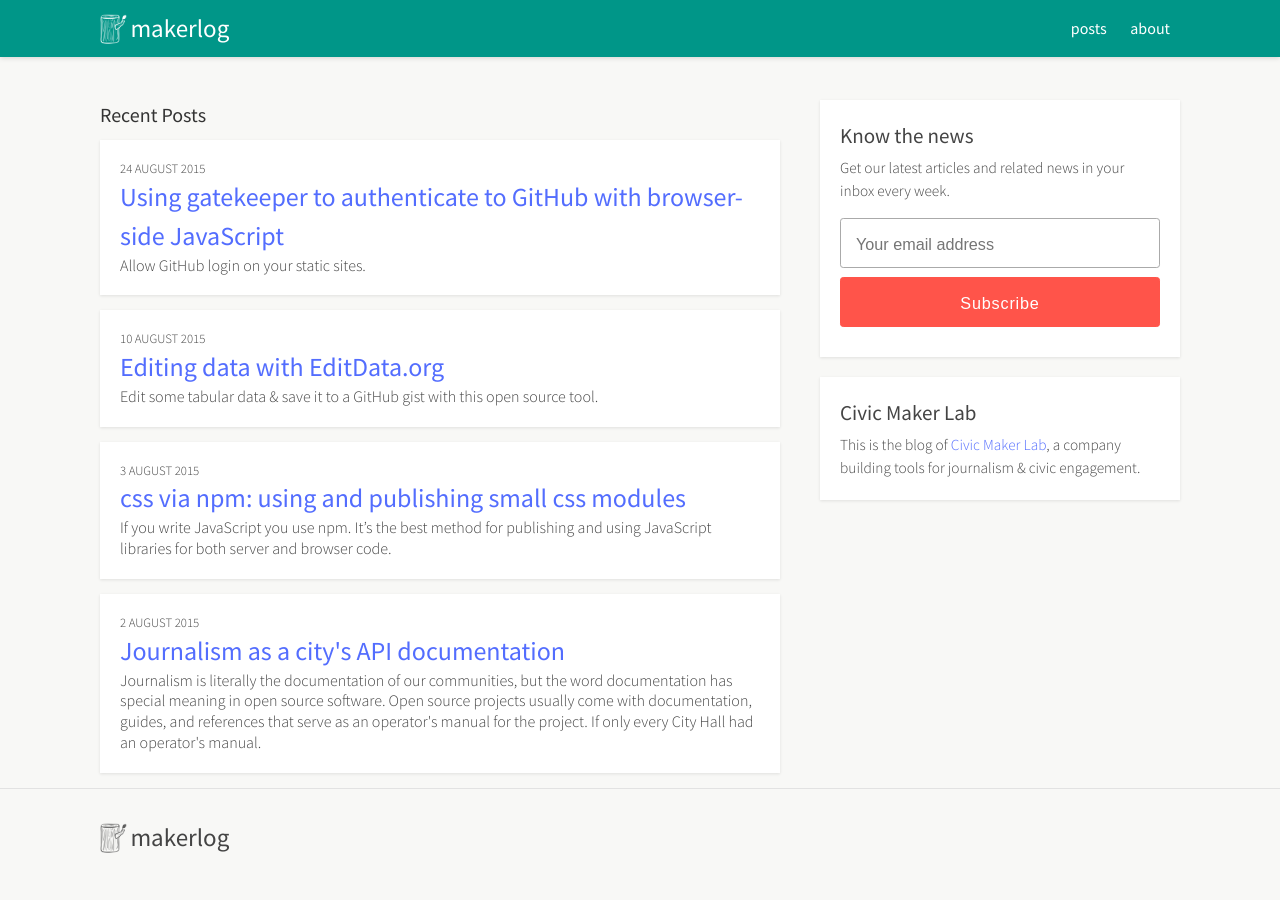
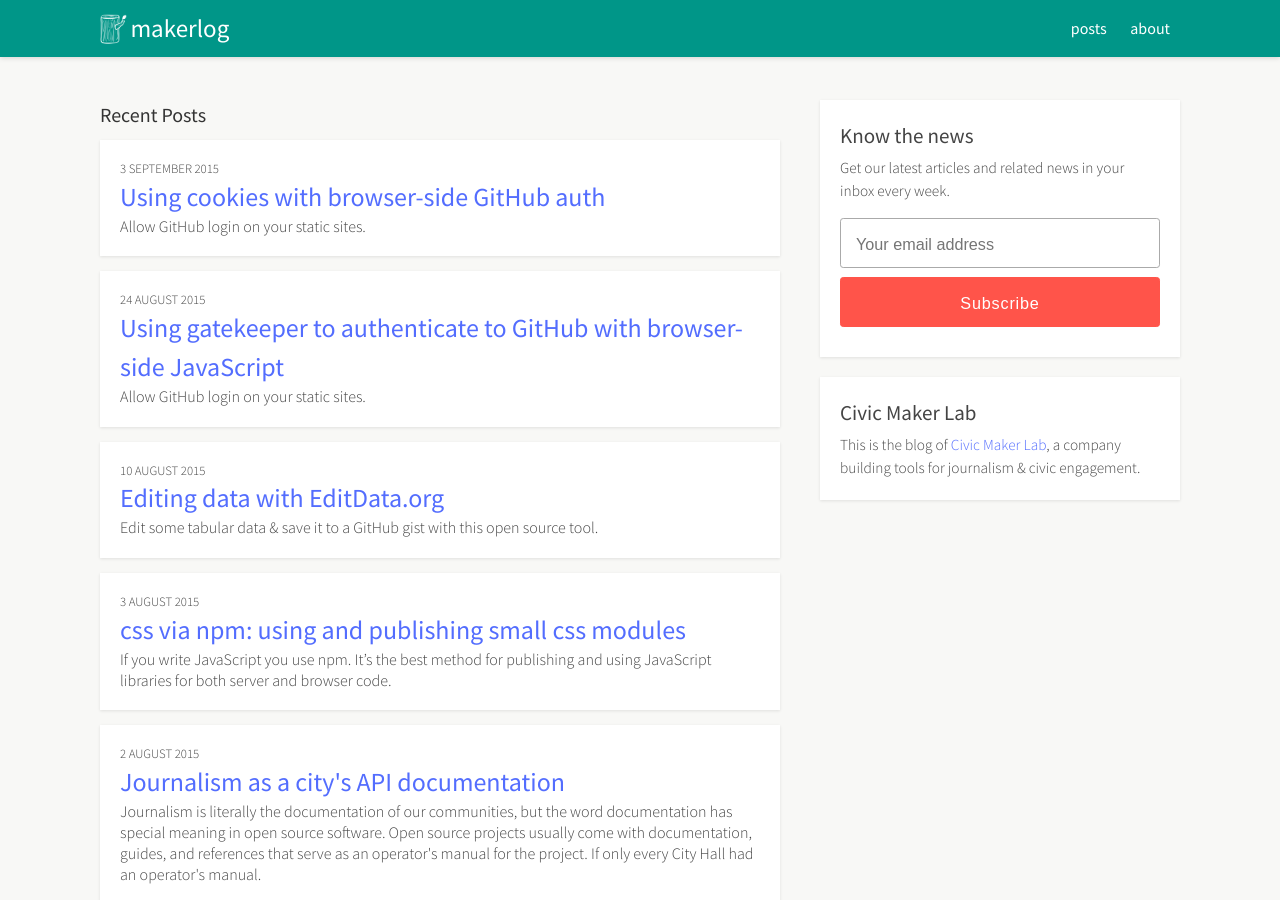
Before and after one commit to cityarcade/makerlog.org, a Jekyll site: the page built from index.html, in a window 1280 px wide and 900 px high. Built offline with Jekyll 4.4.1, drawn with Linux system fonts in a browser that asks for light colours; Markdown is read by kramdown in place of the engine named in the settings; comment, search, counter and statistics services are not loaded; some of the changed lines change nothing that is shown.

Commit message:
new github auth post

````diff
--- a/_posts/2015-08-24-gatekeeper-for-authenticating-with-github.md
+++ b/_posts/2015-08-24-gatekeeper-for-authenticating-with-github.md
@@ -601,6 +601,10 @@
 - [geojson.io](https://github.com/mapbox/geojson.io) – a tool for editing geojson
 - [editdata.org](https://github.com/flatsheet/editdata.org) – a tool for editing tabular data and saving it to github
 
+## Next post in the series: adding cookies
+
+Take the next steps with this tutorial: [Using cookies with browser-side GitHub auth](/posts/using-cookies-with-browser-side-github-auth).
+
 _Have a project that uses gatekeeper and want it listed? [Send a pull request](https://github.com/civicmakerlab/makerlog.org/blob/master/_posts/2015-08-24-gatekeeper-for-authenticating-with-github.md)_
 
 ## This post is open source
--- /dev/null
+++ b/_posts/2015-09-03-using-cookies-with-browser-side-github-auth.md
@@ -0,0 +1,197 @@
+---
+title: 'Using cookies with browser-side GitHub auth'
+contributors: [sethvincent]
+topics: [javascript, authentication, github]
+description: "Allow GitHub login on your static sites."
+published: true
+---
+
+Building applications on top of the GitHub API often requires authenticating users, and in this tutorial we'll cover tracking a user's access token with cookies.
+
+## Prerequisites
+
+This tutorial builds on a previous tutorial in the series. First read and work through [Using gatekeeper to authenticate to GitHub with browser-side JavaScript](/posts/gatekeeper-for-authenticating-with-github/).
+
+## Setting up your project
+
+Navigate to the project directory for the code from the previous tutorial.
+
+To see the code as it was at the end of that first tutorial, check out the post-1 branch of this repository: [github.com/sethvincent/github-auth-example/tree/post-1](https://github.com/sethvincent/github-auth-example/tree/post-1)
+
+## Start the gatekeeper server
+
+Make sure to remember to start your gatekeeper server with this command:
+
+```
+node gatekeeper/server.js
+```
+
+## New dependenciy: cookie-cutter
+
+We'll use the module [cookie-cutter](http://npmjs.org/cookie-cutter) to manage the cookies in out application.
+
+Install it with npm:
+
+```
+npm install --save cookie-cutter
+```
+
+Require the module at the top of the index.js file:
+
+```
+var cookies = require('cookie-cutter')
+```
+
+## Saving the auth token
+
+We will start adding to the `start` function to first check if there's already a cookie with the access token, and if not, get the token or render the "log in with GitHub" link.
+
+Our previous `start` function looked like this:
+
+```
+function start () {
+  var code = getCode()
+
+  if (code) {
+    getToken(code, function (err, token) {
+      getProfile(token, function (err, profile) {
+        renderProfile(profile)
+      })
+    })
+  } else {
+    renderLink()
+  }
+}
+```
+
+We'll revise it to look like this:
+
+```
+function start () {
+  var code = getCode()
+  var token = cookie.get('github-auth-example')
+
+  if (token) {
+    getProfile(token, function (err, profile) {
+      renderProfile(profile)
+    })
+  } else if (code) {
+    getToken(code, function (err, token) {
+      cookie.set('github-auth-example', token)
+      window.location = window.location.origin
+    })
+  } else {
+    renderLink()
+  }
+}
+```
+
+Our revised function has two major changes: checking for the token in a cookie and setting the cookie with the token after receiving the request that includes the code from GitHub's authentication flow.
+
+### Checking for the session with the access token
+
+This line gets the token if it is available:
+
+```
+var token = cookie.get('github-auth-example')
+```
+
+If it is available, we get the GitHub profile of the user:
+
+```
+if (token) {
+  getProfile(token, function (err, profile) {
+    renderProfile(profile)
+  })
+}
+```
+
+If the token is not available, we check to see if this is the request that was made by google that includes the `code` querystring.
+
+### Setting the cookie with the access token
+
+If the request did include the `code` querystring, we get the token using that code, set the cookie, then redirect the browser to the app's url without the `code` querystring:
+
+```
+else if (code) {
+  getToken(code, function (err, token) {
+    cookie.set('github-auth-example', token)
+    window.location = window.location.origin
+  })
+}
+```
+
+Then, like before, if the request does not include the `code` querystring or there is not already a cookie with the token, the login link is rendered:
+
+```
+else {
+  renderLink()
+}
+```
+
+### Try it!
+
+Run `npm start`, go to `http://localhost:9966` and click the login link.
+
+You should now be able to refresh the browser after logging in and the site will remember you!
+
+But now, we need to be able to log out.
+
+## Logging out
+
+To add a logout link, we'll revise the `renderProfile` function.
+
+Previously the `renderProfile` function looked like this:
+
+```
+function renderProfile (profile) {
+  var p = document.createElement('p')
+  p.innerHTML = profile.name
+  document.body.appendChild(p)
+}
+```
+
+We'll revise the function to add the log out link:
+
+```
+function renderProfile (profile) {
+  var p = document.createElement('p')
+  p.innerHTML = profile.name
+  document.body.appendChild(p)
+
+  var logout = document.createElement('a')
+  logout.href = '#'
+  logout.innerHTML = 'log out'
+  document.body.appendChild(logout)
+
+  logout.addEventListener('click', function (e) {
+    e.preventDefault()
+    cookie.set('github-auth-example', '')
+    window.location = window.location
+  })
+}
+```
+
+First we add the log out link to the document body:
+
+```
+var logout = document.createElement('a')
+logout.href = '#'
+logout.innerHTML = 'log out'
+document.body.appendChild(logout)
+```
+
+Then we add an event listener to the logout link that resets the cookie and refreshes the page:
+
+```
+logout.addEventListener('click', function (e) {
+  e.preventDefault()
+  cookie.set('github-auth-example', '')
+  window.location = window.location
+})
+```
+
+Go back to the browser and try out the log out button. Success!
+
+## This post is open source
+Spot a typo? Have a great addition to make? [Send a pull request](https://github.com/civicmakerlab/makerlog.org/blob/master/_posts/2015-09-03-using-cookies-with-browser-side-github-auth.md)
````
